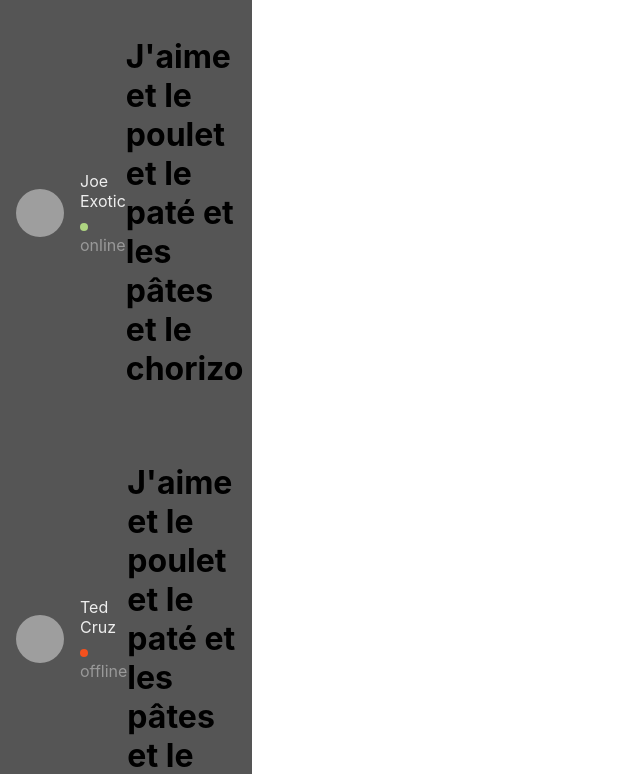
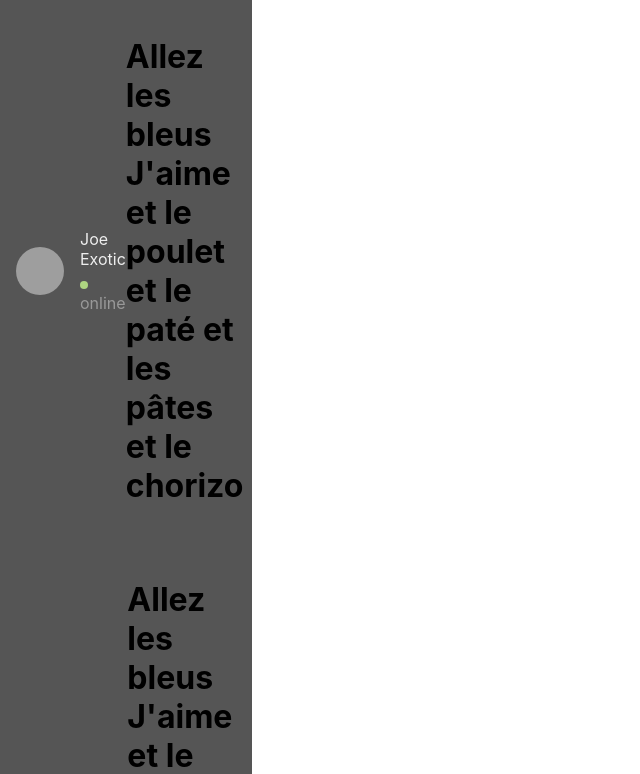
Before and after one commit to Joel-Jorland/chat-app, a React (Create React App) app: page / in a window 1280 px wide. Shown: the top 774 px of the page, without its empty margins (0-640 px from the left). Built offline with nearby package versions, Linux system fonts and the light colour scheme; grey boxes are pictures that could not be loaded.

Commit message:
allez les bleus

```diff
--- a/src/components/Contact.js
+++ b/src/components/Contact.js
@@ -14,7 +14,7 @@ function Contact(props) {
                     <p className="status-text">{props.online ? "online" : "offline"}</p>
                 </div>
             </div>
-            <h1>J'aime et le poulet et le paté et les pâtes et le chorizo</h1>
+            <h1>Allez les bleus J'aime et le poulet et le paté et les pâtes et le chorizo</h1>
         </div>
     );
   }
```
